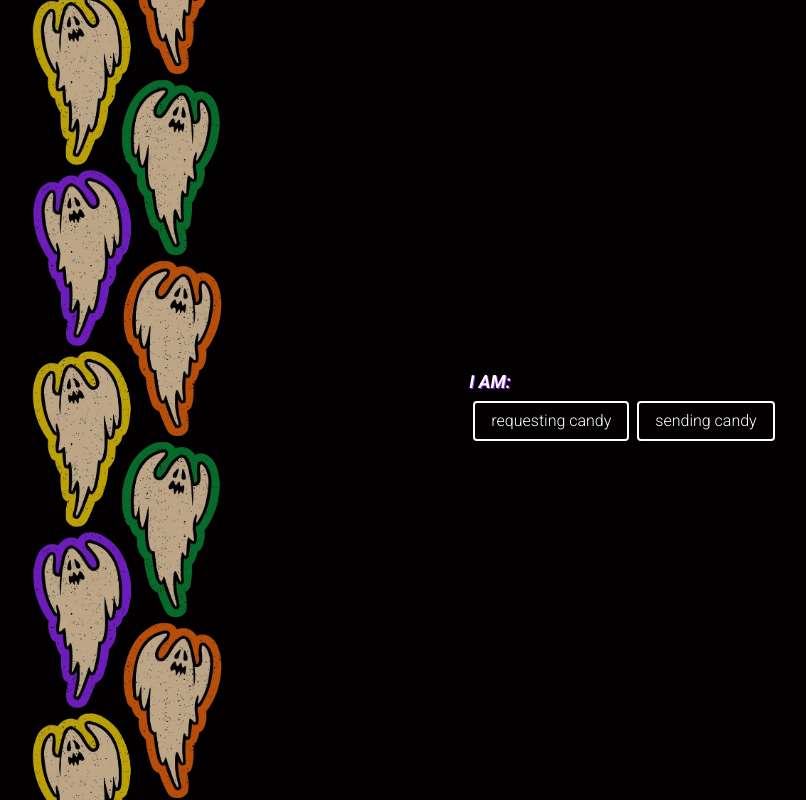
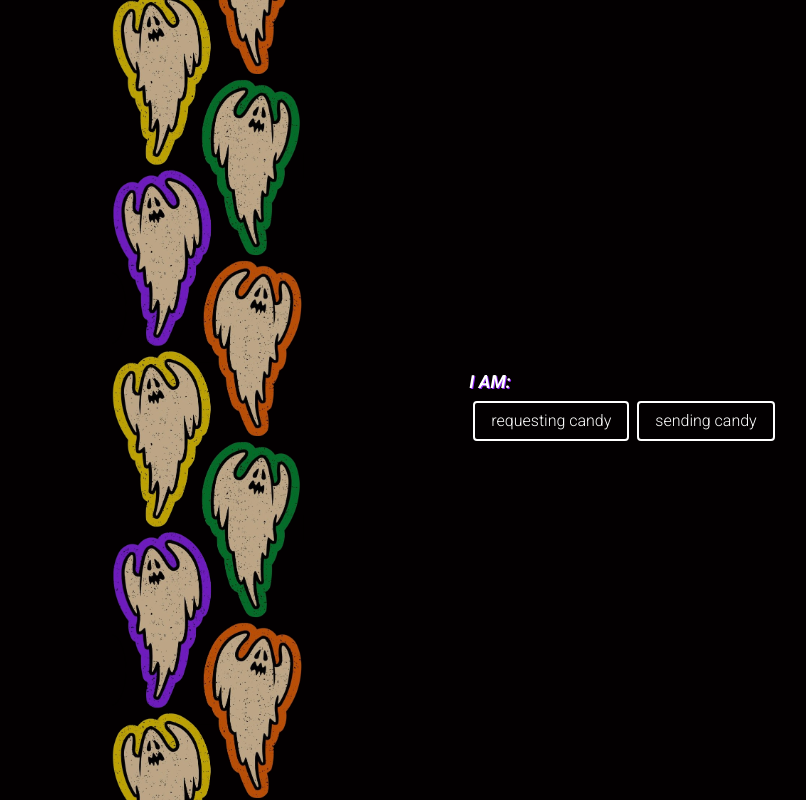
Before and after one commit to lauraschultz/trick-or-treat, a React (Create React App) app: page / in a window 1280 px wide. Shown: the whole page, without its empty margins (16-822 px from the left). Built offline with nearby package versions, Linux system fonts and the light colour scheme.

Commit message:
troubleshooting urls

```diff
--- a/package.json
+++ b/package.json
@@ -1,5 +1,6 @@
 {
   "name": "halloween-app",
+  "homepage": "https://halloween-candy-request.netlify.app//trickOrTreat",
   "version": "0.1.0",
   "private": true,
   "dependencies": {
@@ -16,7 +17,6 @@
     "@types/react-dom": "^16.9.8",
     "@types/react-router-dom": "^5.1.6",
     "firebase": "^7.24.0",
-    "gh-pages": "^3.1.0",
     "react": "^16.14.0",
     "react-dom": "^16.14.0",
     "react-router": "^5.2.0",
--- a/src/App.tsx
+++ b/src/App.tsx
@@ -8,7 +8,7 @@ import Home from "./Home";
 function App() {
   return (
     <>
-    <div className="hidden md:inline fixed bg-ghosts bg-repeat-y h-screen w-48 z-0 bg-contain ml-12 opacity-75 left-0 top-0"></div>
+    <div className="hidden sm:inline fixed bg-ghosts bg-repeat-y h-screen w-48 z-0 bg-contain ml-4 md:ml-12 lg:ml-32 opacity-75 left-0 top-0"></div>
     <Switch>
       <Route path="/requester" exact>
         <RequestPage />
--- a/src/comp.css
+++ b/src/comp.css
@@ -807,10 +807,6 @@ video {
   margin-left: 1rem;
 }
 
-.ml-12{
-  margin-left: 3rem;
-}
-
 .max-w-md{
   max-width: 28rem;
 }
@@ -1037,6 +1033,10 @@ video {
       max-width: 1280px;
     }
   }
+
+  .sm\:inline{
+    display: inline;
+  }
 }
 
 @media (min-width: 768px){
@@ -1068,8 +1068,8 @@ video {
     }
   }
 
-  .md\:inline{
-    display: inline;
+  .md\:ml-12{
+    margin-left: 3rem;
   }
 }
 
@@ -1100,6 +1100,10 @@ video {
     .lg\:container{
       max-width: 1280px;
     }
+  }
+
+  .lg\:ml-32{
+    margin-left: 8rem;
   }
 }
 
```
